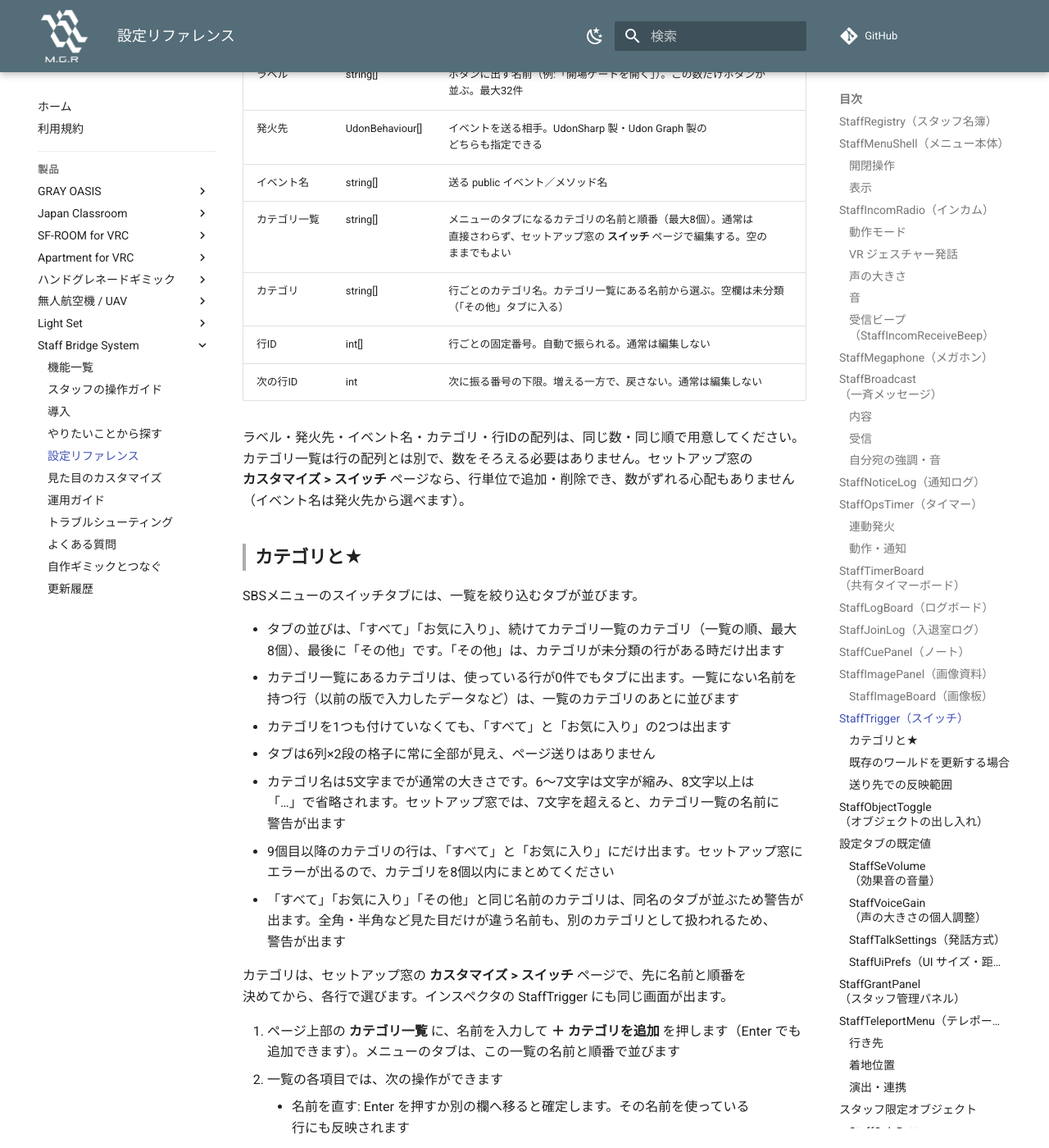
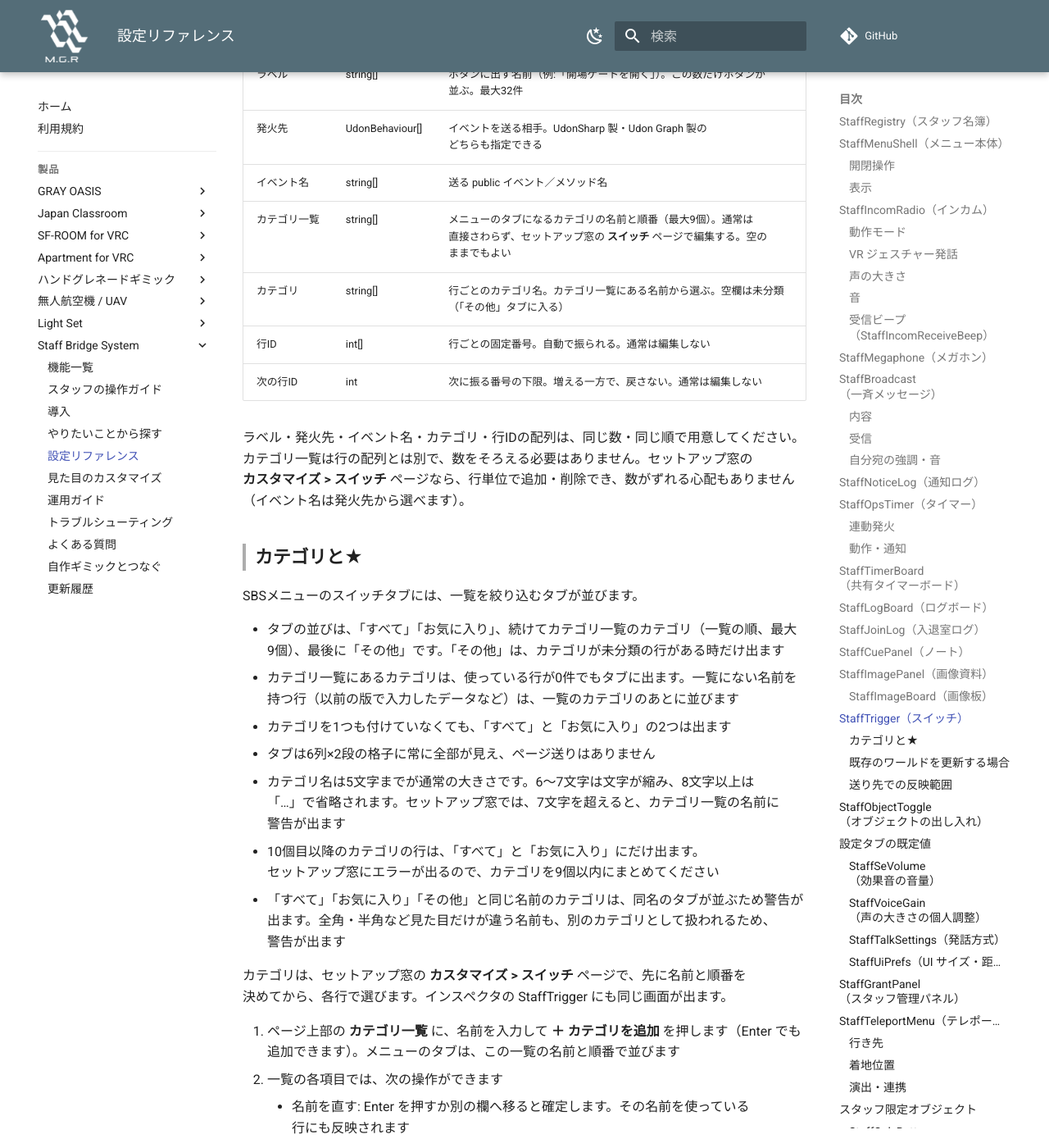
Before and after one commit to MAGURO-git/ProductArchive, an MkDocs documentation site: the page built from docs/staff-bridge-system/reference.md, in a window 1280 px wide and 1400 px high, scrolled down 16709 px. Shown: the whole window at 82% size. Built offline with MkDocs 1.6.1 and Material for MkDocs 9.7.7, drawn with Linux system fonts in a browser that asks for light colours; comment, search, counter and statistics services are not loaded; some of the changed text lies outside the part shown.

Commit message:
スイッチ: カテゴリの上限を8個から9個に合わせる
メニューのタブの12枠（すべて・お気に入り・カテゴリ・その他）を使い切るため、カテゴリの上限を9個にした。
個数の記述だけを直した（例の「3/8」は「3/9」）。

未公開の草稿。利用者向けの文面なので、公開前に agy の校正を通す。howto.md に、古い記述が2つ残っている
（2026-11-07 に外した「選択にチェック→まとめて設定」の説明と、「8文字を超えると警告」。今の基準は7文字）。

Co-Authored-By: Claude Sonnet 5.5 <noreply@anthropic.com>

```diff
--- a/docs/staff-bridge-system/reference.md
+++ b/docs/staff-bridge-system/reference.md
@@ -362,7 +362,7 @@ SBSメニューのボタンから、ワールド内の任意のギミックへ
 | ラベル | string[] | ボタンに出す名前（例:「開場ゲートを開く」）。この数だけボタンが並ぶ。最大32件 |
 | 発火先 | UdonBehaviour[] | イベントを送る相手。UdonSharp 製・Udon Graph 製のどちらも指定できる |
 | イベント名 | string[] | 送る public イベント／メソッド名 |
-| カテゴリ一覧 | string[] | メニューのタブになるカテゴリの名前と順番（最大8個）。通常は直接さわらず、セットアップ窓の **スイッチ** ページで編集する。空のままでもよい |
+| カテゴリ一覧 | string[] | メニューのタブになるカテゴリの名前と順番（最大9個）。通常は直接さわらず、セットアップ窓の **スイッチ** ページで編集する。空のままでもよい |
 | カテゴリ | string[] | 行ごとのカテゴリ名。カテゴリ一覧にある名前から選ぶ。空欄は未分類（「その他」タブに入る） |
 | 行ID | int[] | 行ごとの固定番号。自動で振られる。通常は編集しない |
 | 次の行ID | int | 次に振る番号の下限。増える一方で、戻さない。通常は編集しない |
@@ -373,12 +373,12 @@ SBSメニューのボタンから、ワールド内の任意のギミックへ
 
 SBSメニューのスイッチタブには、一覧を絞り込むタブが並びます。
 
-- タブの並びは、「すべて」「お気に入り」、続けてカテゴリ一覧のカテゴリ（一覧の順、最大8個）、最後に「その他」です。「その他」は、カテゴリが未分類の行がある時だけ出ます
+- タブの並びは、「すべて」「お気に入り」、続けてカテゴリ一覧のカテゴリ（一覧の順、最大9個）、最後に「その他」です。「その他」は、カテゴリが未分類の行がある時だけ出ます
 - カテゴリ一覧にあるカテゴリは、使っている行が0件でもタブに出ます。一覧にない名前を持つ行（以前の版で入力したデータなど）は、一覧のカテゴリのあとに並びます
 - カテゴリを1つも付けていなくても、「すべて」と「お気に入り」の2つは出ます
 - タブは6列×2段の格子に常に全部が見え、ページ送りはありません
 - カテゴリ名は5文字までが通常の大きさです。6〜7文字は文字が縮み、8文字以上は「…」で省略されます。セットアップ窓では、7文字を超えると、カテゴリ一覧の名前に警告が出ます
-- 9個目以降のカテゴリの行は、「すべて」と「お気に入り」にだけ出ます。セットアップ窓にエラーが出るので、カテゴリを8個以内にまとめてください
+- 10個目以降のカテゴリの行は、「すべて」と「お気に入り」にだけ出ます。セットアップ窓にエラーが出るので、カテゴリを9個以内にまとめてください
 - 「すべて」「お気に入り」「その他」と同じ名前のカテゴリは、同名のタブが並ぶため警告が出ます。全角・半角など見た目だけが違う名前も、別のカテゴリとして扱われるため、警告が出ます
 
 カテゴリは、セットアップ窓の **カスタマイズ > スイッチ** ページで、先に名前と順番を決めてから、各行で選びます。インスペクタの StaffTrigger にも同じ画面が出ます。
@@ -407,7 +407,7 @@ SBSメニューのスイッチタブには、一覧を絞り込むタブが並
 
 | 場所 | 表示の例 | 内容 |
 |---|---|---|
-| カテゴリ一覧 | （3/8） | カテゴリの数。最大8個 |
+| カテゴリ一覧 | （3/9） | カテゴリの数。最大9個 |
 | スイッチの行 | （10/32） | 行の数。最大32件で、32件になると **＋ 行を追加** は押せなくなります |
 | カテゴリ名の右 | 5/7字 | 名前の文字数。タブの幅の都合で、5文字までは通常の大きさ、6〜7文字は縮み、8文字以上は「…」で省略されます |
 | 各行のラベルの右 | 12/18 | 履歴ページに出るラベルの長さの目安。18文字を超えると、履歴では省略されます |
```
Also changed, not shown: docs/staff-bridge-system/for-developers.md (+1 -1 lines), docs/staff-bridge-system/howto.md (+1 -1 lines), docs/staff-bridge-system/troubleshoot.md (+1 -1 lines), docs/staff-bridge-system/usage.md (+1 -1 lines).
